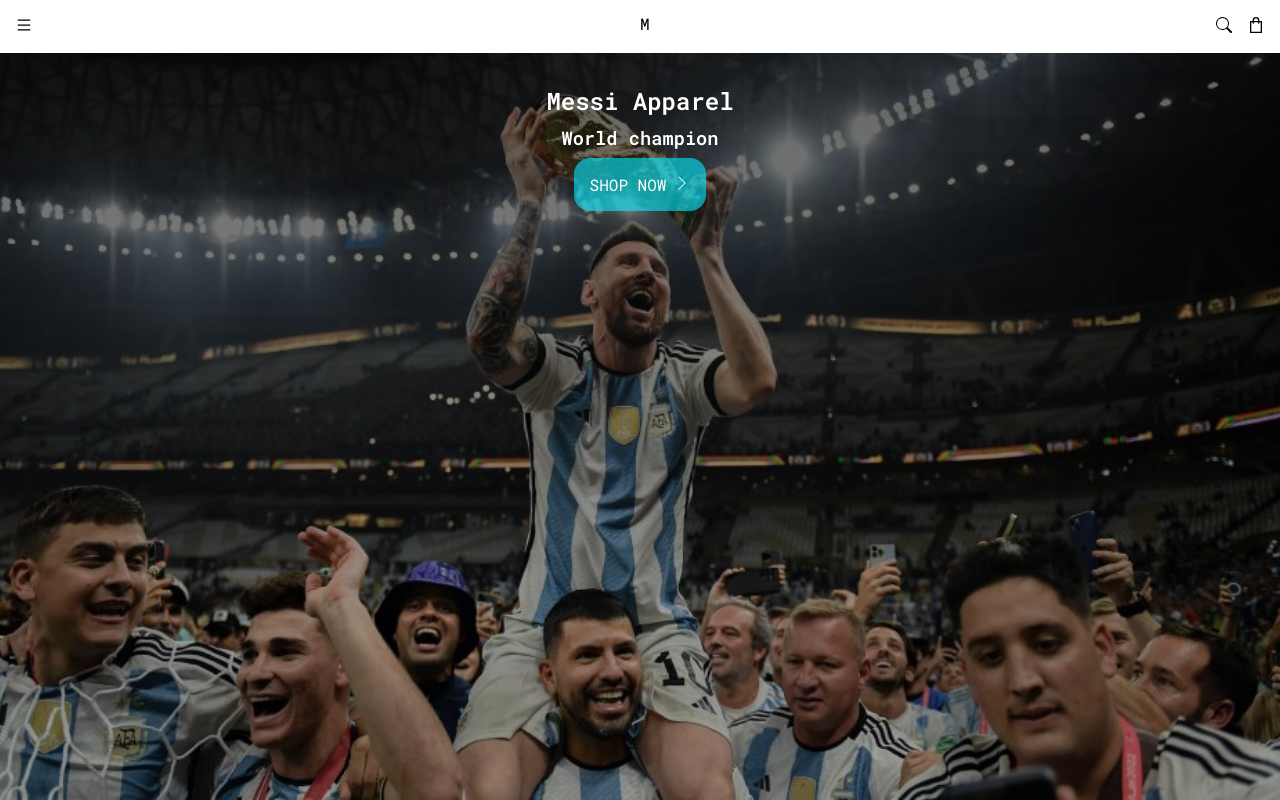
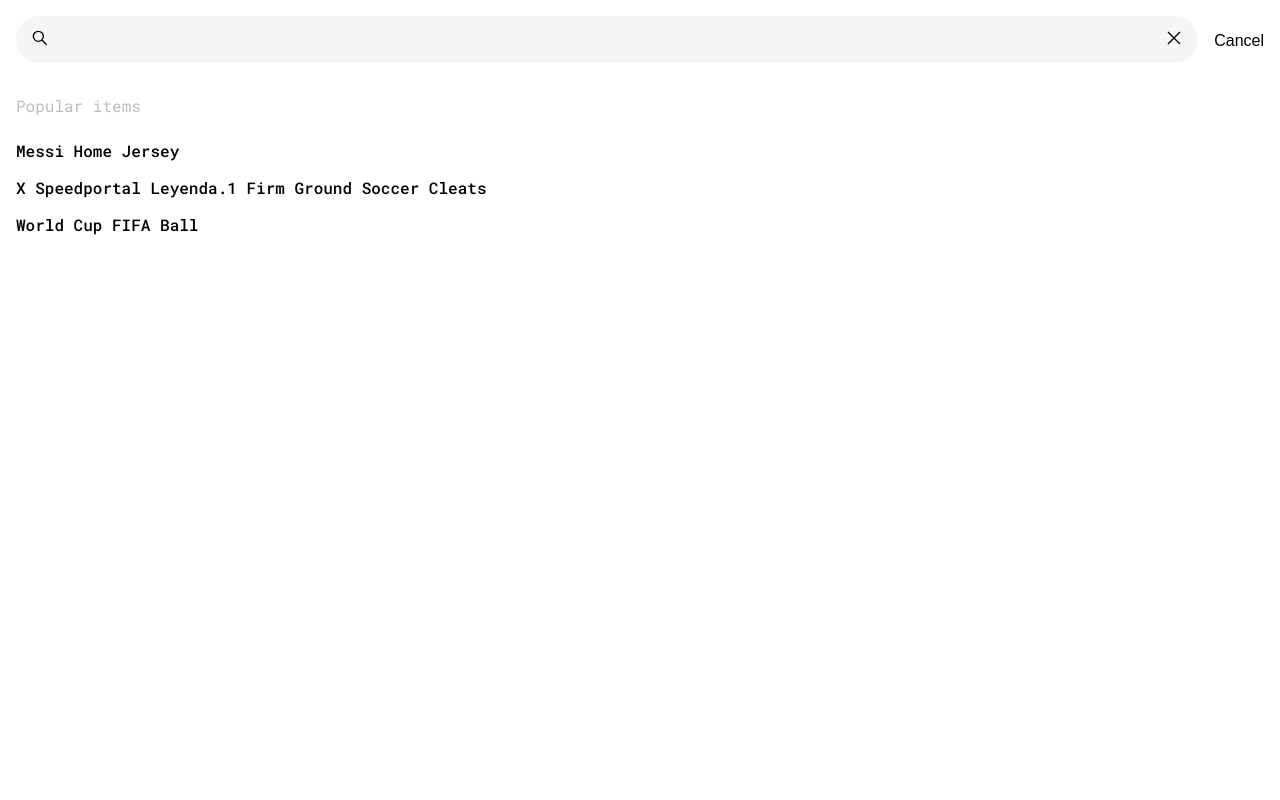
Before and after one commit to salvantjeff/shopping-cart, a React (Create React App) app in the folder shopping-cart-project/: page / in a window 1280 px wide. Built offline with nearby package versions, Linux system fonts and the light colour scheme.

Commit message:
Find matches of user input based on all products list
To render as suggested items list

```diff
--- a/shopping-cart-project/src/components/SearchPage/SearchPage.js
+++ b/shopping-cart-project/src/components/SearchPage/SearchPage.js
@@ -5,14 +5,16 @@
 import allProducts from '../../data/availableProducts.json';
 
 function SearchPage() {
-    console.log('Data =>',allProducts[0].id);
-    const [popularItems, setPopularItems] = useState([
+    const [isTyping, setIsTyping] = useState(false);
+    const initPopularItems = [
         allProducts[0],
         allProducts[1],
         allProducts[2],
-    ]);
+    ];
 
-    console.log(popularItems);
+    const [popularItems, setPopularItems] = useState(initPopularItems);
+    const [suggestedItems, setSuggestedItems] = useState(initPopularItems);
+
     function handleSearchClicked() {
         document.body.classList.add('hideSearch');
     };
@@ -21,6 +23,7 @@
     function handleOnChange(e) {
         const newSearchItem = e.target.value;
         setSearchItem(newSearchItem);
+        setIsTyping(true);
     };
 
     function handleClearSearch() {
@@ -29,9 +32,31 @@
 
     useEffect(() => {
         document.body.classList.remove('hideSearch');
+        displayMatches();
     }, [searchItem]);
 
-    document.body.classList.add('hideSearch');
+    // document.body.classList.add('hideSearch');
+
+    function findMatches(wordToMatch, products) {
+        return products.filter(product => {
+            const regex = new RegExp(wordToMatch, 'gi');
+            return product.name.match(regex) || product.category.match(regex);
+        });
+    };
+
+    function displayMatches() {
+        console.log(searchItem);
+        const matchArray = findMatches(searchItem, allProducts);
+        console.log('matched array', matchArray);
+
+        let trimmedMatchArray = [...matchArray];
+        if (matchArray.length > 3) {
+            trimmedMatchArray = trimmedMatchArray.slice(0, 3);
+        }
+        setSuggestedItems(trimmedMatchArray);
+    };
+    console.log('suggested items',suggestedItems);
+    console.log('typing status: ', isTyping);
     return (
         <div className="search-page">
             <div className="search-wrapper">
@@ -54,19 +79,28 @@
                         </div>
                     </div>
                     <div>
-                        <button onClick={handleSearchClicked} className='cancel-button'>Cancel</button>
+                        <button onClick={() => handleSearchClicked()} className='cancel-button'>Cancel</button>
                     </div>
                 </div>
                 <div className='search-content'>
                     <ul className="popular-items">
-                        <p className='popular-heading'>Popular items</p>
-                        {popularItems.map(item => {
-                            return (
-                                <Link key={item.id} className='links' to={`/shop/${item.id}`}>
-                                    <li onClick={handleSearchClicked} className='popular-item'>{item.name}</li>
-                                </Link>
-                            );
-                        })}
+                        <p className='popular-heading'>{searchItem.length ? 'Suggested' : 'Popular'} items</p>
+                        {isTyping ?
+                            suggestedItems.map(item => {
+                                return (
+                                    <Link key={item.id} className='links' to={`/shop/${item.id}`}>
+                                        <li onClick={() => handleSearchClicked()} className='popular-item'>{item.name}</li>
+                                    </Link>
+                                );
+                            }) :
+                            popularItems.map(item => {
+                                return (
+                                    <Link key={item.id} className='links' to={`/shop/${item.id}`}>
+                                        <li onClick={() => handleSearchClicked()} className='popular-item'>{item.name}</li>
+                                    </Link>
+                                );
+                            })
+                        }
                     </ul>
                 </div>
             </div>
```
